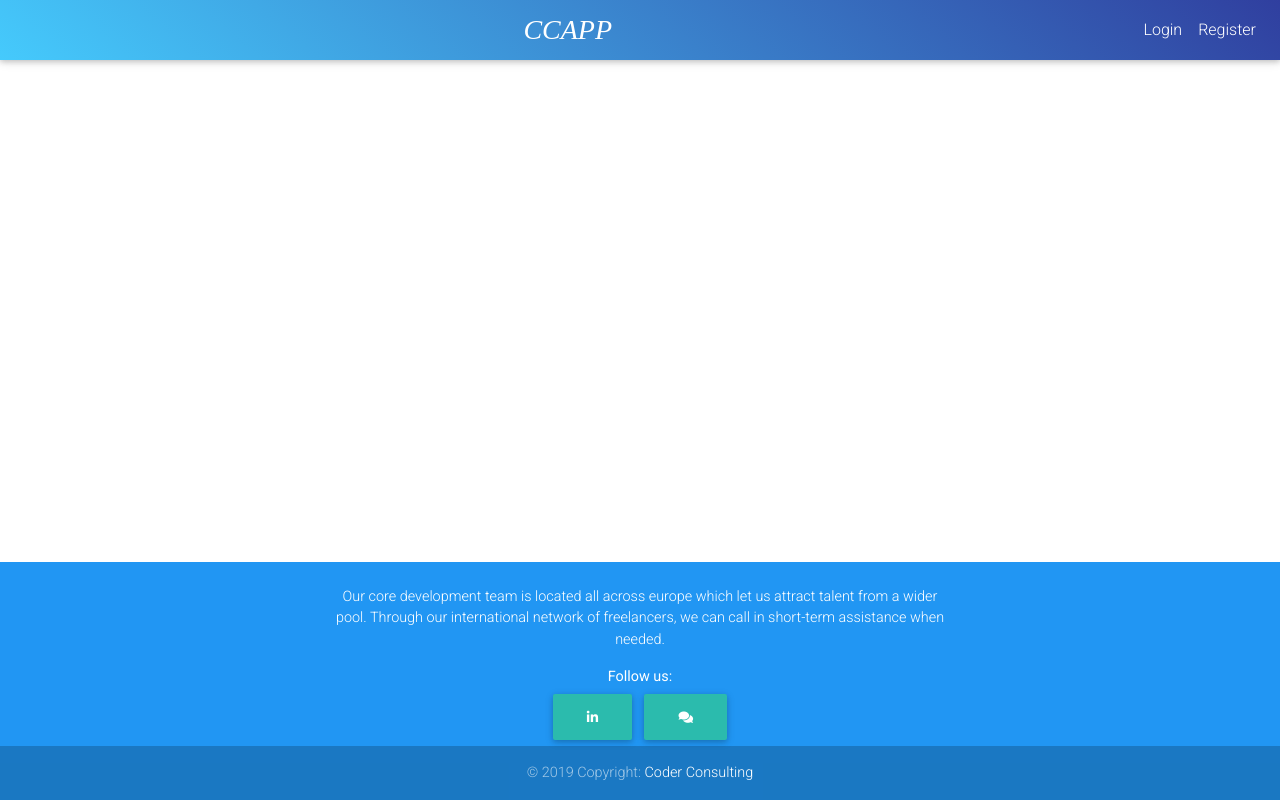
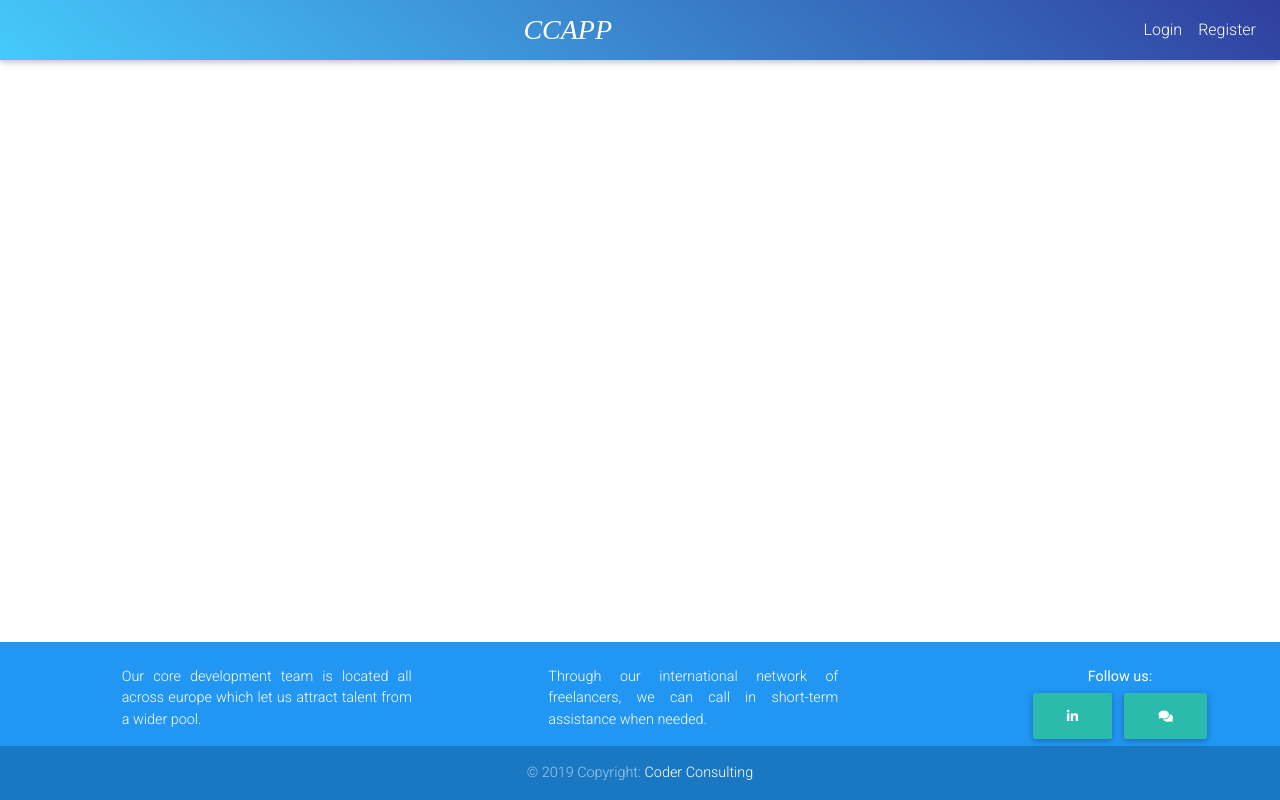
Before and after one commit to maximiliangarmatsch/rentdevelopers, a React (Create React App) app: page / in a window 1280 px wide. Built offline with nearby package versions, Linux system fonts and the light colour scheme.

Commit message:
Changes to the footer, making it slimmer on PC

```diff
--- a/src/components/footer/Footer.js
+++ b/src/components/footer/Footer.js
@@ -9,13 +9,24 @@ class Footer extends Component{
 			<MDBFooter color="blue" className="footer font-small pt-4 mt-4">
 				<MDBContainer fluid className="text-center text-md-left">
 					<MDBRow>
-						<MDBCol md="3" smd="3"/>
-						<MDBCol md="6" smd="6">
-							<div className="par1 text-center">
-								<p className="footer-text">
-								Our core development team is located all across europe which let us attract talent from a wider pool.
-									Through our international network of freelancers, we can call in short-term assistance when needed.</p>
-								<div className="flex-row">
+						<MDBCol md="1" smd="1"/>
+
+						<MDBCol md="3" smd="3">
+								<p className="footer-text text-justify">
+							Our core development team is located all across europe which let us attract talent from a wider pool.
+							</p>
+						</MDBCol>
+
+						<MDBCol md="1" smd="1"/>
+
+						<MDBCol md="3" smd="3">
+						<p className="footer-text text-justify">
+							Through our international network of freelancers, we can call in short-term assistance when needed.</p>
+						</MDBCol>
+
+						    <MDBCol md="1" smd="1"/>
+						<MDBCol md="3" smd="3">
+								<div className="flex-row text-center">
 									<div className="footer-follow">Follow us:</div>
 									<MDBBtn size="10" social="li" href="https://www.linkedin.com/company/coder-consulting/">
 										<MDBIcon fab icon="linkedin-in" />
@@ -24,8 +35,8 @@ class Footer extends Component{
 										<MDBIcon icon="comments" />
 									</MDBBtn>
 								</div>
-							</div>
 						</MDBCol>
+
 						<MDBCol className="colCard" md="3" smd="3"/>
 					</MDBRow>
 				</MDBContainer>
```
